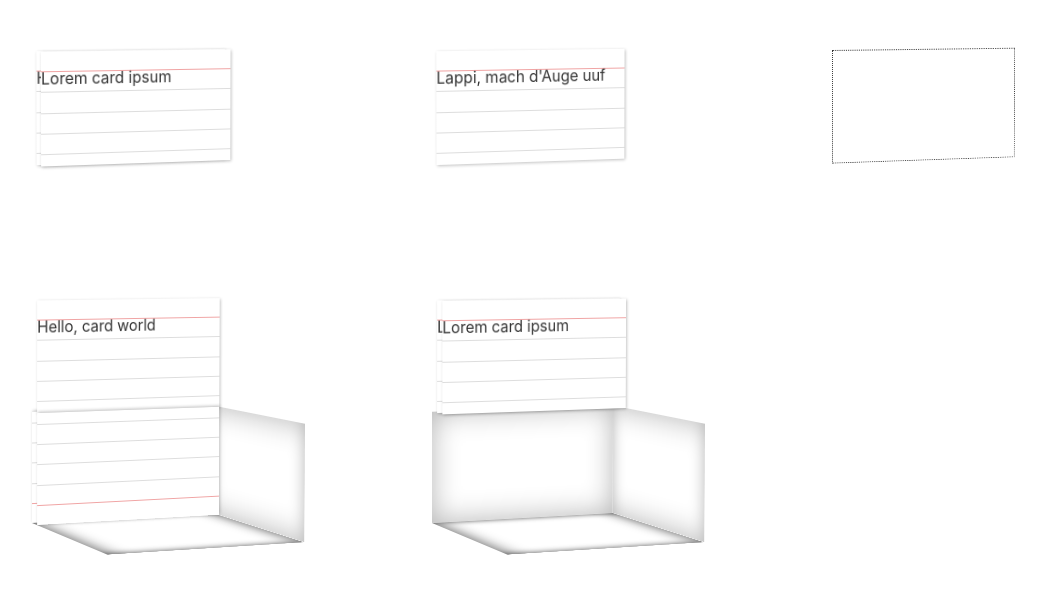
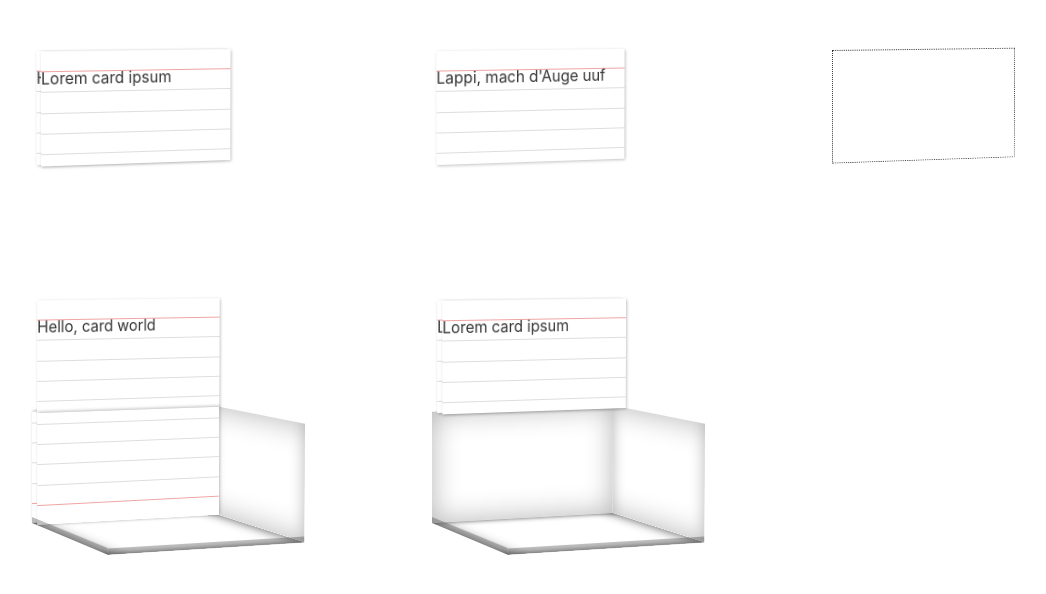
Before and after one commit to rknuus/pensieve, a Svelte app: page / in a window 1280 px wide. Shown: the top 594 px of the page, without its empty margins (18-1064 px from the left). Built offline with nearby package versions, Linux system fonts and the light colour scheme.

Commit message:
Add front and left walls to open box shape
in an attempt to improve the 3D effect and prevent accidental mental
"inversion" of the shape

```diff
--- a/src/Box/OpenedBoxWalls.svelte
+++ b/src/Box/OpenedBoxWalls.svelte
@@ -49,6 +49,23 @@
     transform-origin: center left;
   }
 
+  .front {
+    top: var(--cardHeight);
+    left: 0px;
+    width: var(--cardWidth);
+    height: calc(var(--cardHeight) / 20);
+    transform: translateZ(var(--boxDepth)) translateY(calc(-1 * var(--cardHeight) / 20));
+  }
+
+  .left {
+    top: calc(var(--cardHeight) - var(--cardHeight) / 20);
+    left: 0px;
+    width: var(--cardWidth);
+    height: calc(var(--cardHeight) / 20);
+    transform: rotateY(-90deg);
+    transform-origin: center left;
+  }
+
   .bottom {
     top: var(--cardHeight);
     left: 0px;
@@ -67,7 +84,9 @@
 {#if cardCount > 0}
   <div class="cube" use:cssVariables={{cubeTop, cardWidth, cardHeight}}>
     <div class="back wall" class:selected use:cssVariables={{cardWidth, cardHeight, boxDepth}} />
+    <div class="right wall" class:selected use:cssVariables={{cardWidth, cardHeight, boxDepth}} />
+    <div class="front wall" class:selected use:cssVariables={{cardWidth, cardHeight, boxDepth}} />
+    <div class="left wall" class:selected use:cssVariables={{cardWidth, cardHeight, boxDepth}} />
     <div class="bottom wall" class:selected use:cssVariables={{cardWidth, cardHeight, boxDepth}} />
-    <div class="right wall" class:selected use:cssVariables={{cardWidth, cardHeight, boxDepth}} />
   </div>
 {/if}
```
